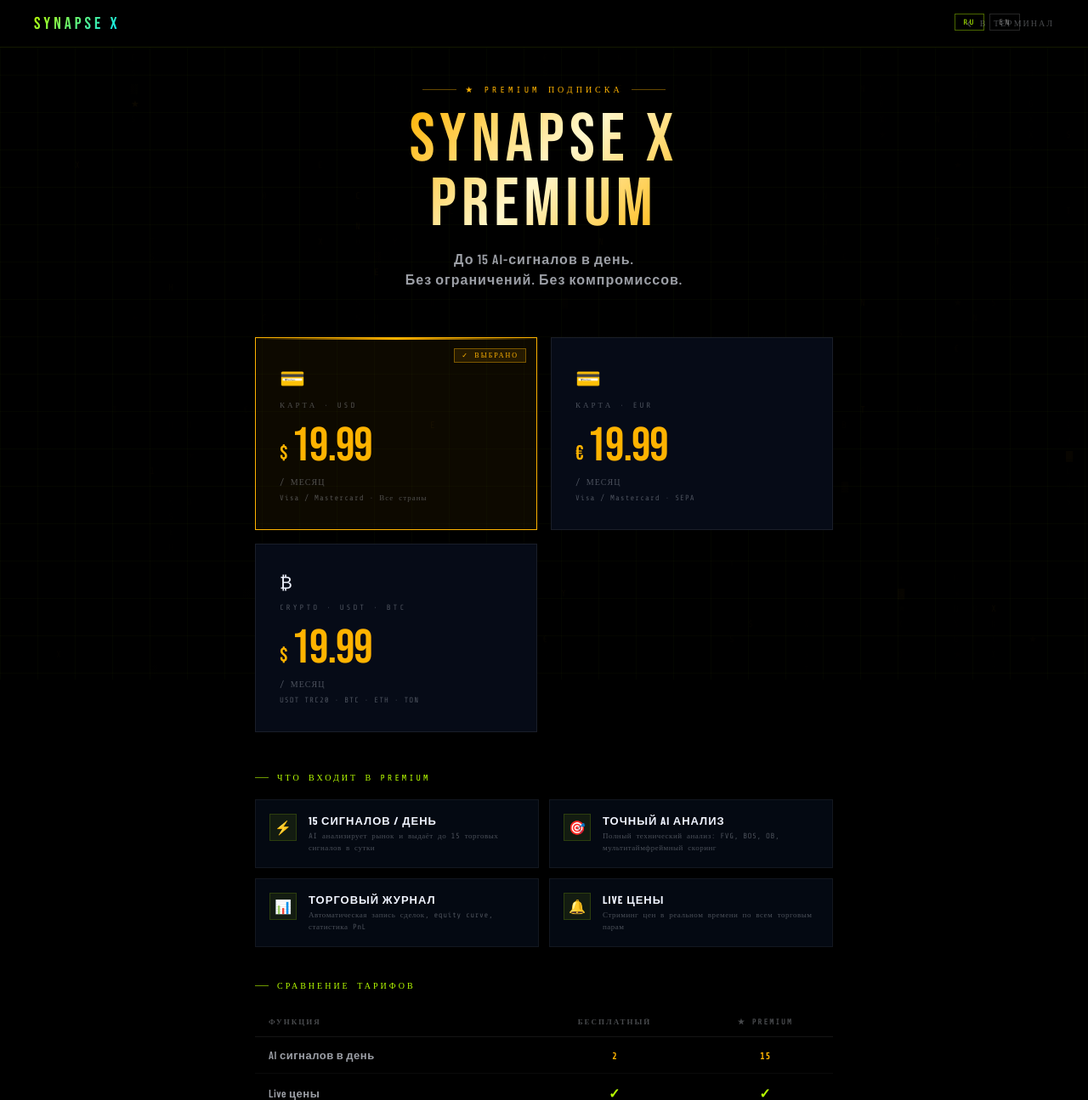
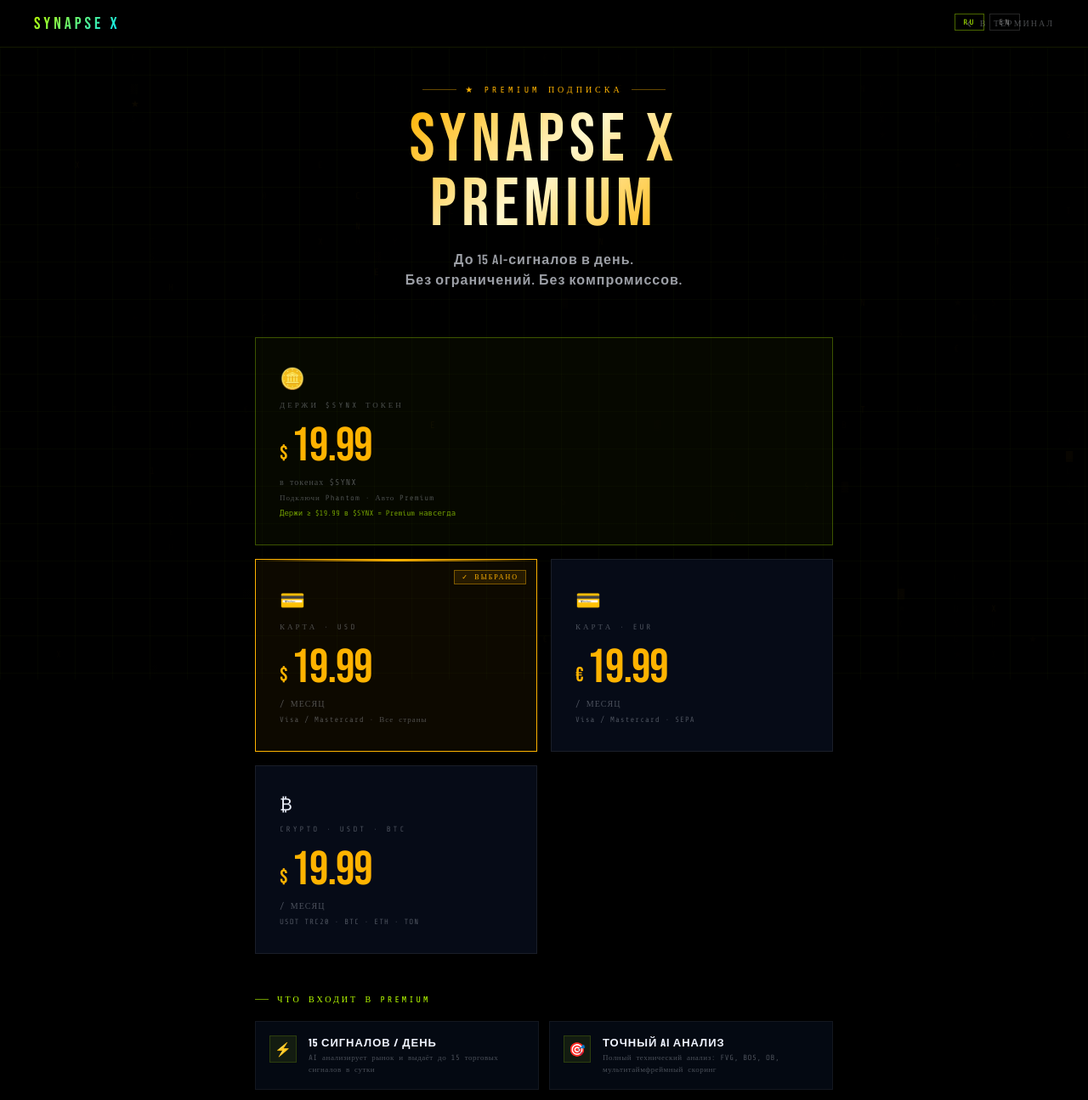
Before and after one commit to EvilWhiteBear/SynapseX_Project, a Flask app: page /premium in a window 1280 px wide. Shown: the top 1295 px of the page at 85% size. Run offline with Flask 3, Linux system fonts and the light colour scheme; data that the repository does not hold is empty; some libraries are stand-ins or nearby versions; some web fonts are replaced.

Commit message:
feat: Phantom wallet + $SYNX hold = Premium
- check_synx_balance(): Solana RPC + Jupiter Price API для проверки баланса SYNX
- POST /api/wallet/connect: привязка Phantom кошелька + авто-активация Premium если usd_value >= 19.99
- GET /api/wallet/check: ручная проверка баланса + авто-продление
- _daily_wallet_check() + _start_wallet_scheduler(): ежедневная проверка всех кошельков (каждые 24ч)
- premium.html: карточка SYNX (grid-column:1/-1), Phantom connect flow, wallet-status div
- Исправлен баг selectPlan: ключи card_usd/card_eur вместо usd/eur

Co-Authored-By: Claude Sonnet 4.6 <noreply@anthropic.com>

```diff
--- a/app.py
+++ b/app.py
@@ -946,6 +946,56 @@ def _start_db_backup_scheduler():
     log.info("[BACKUP] Планировщик бэкапа запущен (каждые 6ч → Telegram)")
 
 
+def _daily_wallet_check():
+    """Проверяет балансы всех привязанных кошельков каждые 24ч."""
+    try:
+        with sqlite3.connect(DB_PATH) as conn:
+            rows = conn.execute(
+                "SELECT uid, wallet_address, is_premium FROM users "
+                "WHERE wallet_address IS NOT NULL AND wallet_address != ''"
+            ).fetchall()
+        updated = 0
+        for uid, wallet, is_premium in rows:
+            try:
+                result = check_synx_balance(wallet)
+                usd_value = result.get('usd_value', 0)
+                from datetime import datetime, timezone, timedelta
+                if usd_value >= 19.99:
+                    until = (datetime.now(timezone.utc) + timedelta(days=30)).isoformat()
+                    with sqlite3.connect(DB_PATH) as conn:
+                        conn.execute(
+                            "UPDATE users SET is_premium=1, premium_until=? WHERE uid=?",
+                            (until, uid)
+                        )
+                        conn.commit()
+                    updated += 1
+                elif usd_value < 5.0 and is_premium:
+                    log.warning(f"[WALLET] {wallet[:8]}... баланс низкий: ${usd_value:.2f}")
+            except Exception as e:
+                log.warning(f"[WALLET] check error {wallet[:8]}: {e}")
+        log.info(f"[WALLET] Ежедневная проверка: {len(rows)} кошельков, {updated} продлено")
+        if updated > 0:
+            try:
+                from s3_backup import upload_db as _s3
+                _s3(DB_PATH)
+            except Exception:
+                pass
+    except Exception as e:
+        log.error(f"[WALLET] daily check error: {e}")
+
+
+def _start_wallet_scheduler():
+    """Запускает ежедневную проверку балансов $SYNX."""
+    def _scheduler():
+        import time as _t
+        _t.sleep(3600)  # первая проверка через 1ч после старта
+        while True:
+            _daily_wallet_check()
+            _t.sleep(86400)  # 24 часа
+    threading.Thread(target=_scheduler, daemon=True, name="WalletScheduler").start()
+    log.info("[WALLET] Планировщик проверки кошельков запущен (каждые 24ч)")
+
+
 def _load_limits_from_db():
     """Загружает лимиты из БД (если были сохранены ранее)."""
     try:
@@ -1133,6 +1183,127 @@ def api_prices():
     except Exception as e:
         log.error(f"[api/prices] Error: {e}")
         return jsonify({}), 200  # возвращаем пустой dict вместо 500
+
+
+def check_synx_balance(wallet_address: str) -> dict:
+    """
+    Проверяет баланс $SYNX токена на кошельке через Solana RPC.
+    Использует Jupiter API для получения цены токена в USD.
+    """
+    import requests as _req
+    SYNX_MINT = "f6oBCUbhoXR7xTDvCh2THGx95JmAZ4zYLC5TiGGpump"
+    result = {
+        "wallet": wallet_address,
+        "synx_balance": 0,
+        "synx_price_usd": 0,
+        "usd_value": 0,
+        "has_premium_amount": False,
+    }
+    try:
+        rpc_url = "https://api.mainnet-beta.solana.com"
+        payload = {
+            "jsonrpc": "2.0", "id": 1,
+            "method": "getTokenAccountsByOwner",
+            "params": [
+                wallet_address,
+                {"mint": SYNX_MINT},
+                {"encoding": "jsonParsed"},
+            ],
+        }
+        r = _req.post(rpc_url, json=payload, timeout=10)
+        accounts = r.json().get("result", {}).get("value", [])
+        if accounts:
+            token_amount = (accounts[0].get("account", {})
+                            .get("data", {}).get("parsed", {})
+                            .get("info", {}).get("tokenAmount", {}))
+            result["synx_balance"] = float(token_amount.get("uiAmount", 0) or 0)
+        price_r = _req.get(
+            f"https://price.jup.ag/v6/price?ids={SYNX_MINT}", timeout=5
+        )
+        if price_r.ok:
+            price_data = price_r.json().get("data", {}).get(SYNX_MINT, {})
+            price = float(price_data.get("price", 0) or 0)
+            result["synx_price_usd"] = price
+            result["usd_value"] = round(result["synx_balance"] * price, 4)
+            result["has_premium_amount"] = result["usd_value"] >= 19.99
+    except Exception as e:
+        log.warning(f"[WALLET] check_synx_balance error: {e}")
+    return result
+
+
+@app.route('/api/wallet/connect', methods=['POST'])
+def api_wallet_connect():
+    """Привязывает Phantom кошелёк к аккаунту и проверяет баланс $SYNX."""
+    uid = session.get('user_uid')
+    if not uid:
+        return jsonify({"error": "NOT_LOGGED_IN"}), 401
+    data = request.get_json() or {}
+    wallet = data.get('wallet_address', '').strip()
+    if not wallet or len(wallet) < 32:
+        return jsonify({"error": "Неверный адрес кошелька"}), 400
+    try:
+        with sqlite3.connect(DB_PATH) as conn:
+            existing = conn.execute(
+                "SELECT uid FROM users WHERE wallet_address=? AND uid!=?",
+                (wallet, uid)
+            ).fetchone()
+            if existing:
+                return jsonify({"error": "Этот кошелёк уже привязан к другому аккаунту"}), 400
+            conn.execute(
+                "UPDATE users SET wallet_address=? WHERE uid=?", (wallet, uid)
+            )
+            conn.commit()
+        result = check_synx_balance(wallet)
+        if result.get('usd_value', 0) >= 19.99:
+            from datetime import datetime, timezone, timedelta
+            until = (datetime.now(timezone.utc) + timedelta(days=30)).isoformat()
+            with sqlite3.connect(DB_PATH) as conn:
+                conn.execute(
+                    "UPDATE users SET is_premium=1, premium_until=? WHERE uid=?",
+                    (until, uid)
+                )
+                conn.commit()
+            result['premium_activated'] = True
+            result['premium_until'] = until
+            try:
+                from s3_backup import upload_db as _s3
+                _s3(DB_PATH)
+            except Exception:
+                pass
+        return jsonify(result)
+    except Exception as e:
+        log.error(f"[WALLET] connect error: {e}")
+        return jsonify({"error": str(e)}), 500
+
+
+@app.route('/api/wallet/check', methods=['GET'])
+def api_wallet_check():
+    """Проверяет текущий баланс $SYNX для привязанного кошелька."""
+    uid = session.get('user_uid')
+    if not uid:
+        return jsonify({"error": "NOT_LOGGED_IN"}), 401
+    try:
+        with sqlite3.connect(DB_PATH) as conn:
+            row = conn.execute(
+                "SELECT wallet_address FROM users WHERE uid=?", (uid,)
+            ).fetchone()
+        if not row or not row[0]:
+            return jsonify({"error": "Кошелёк не привязан", "has_wallet": False})
+        result = check_synx_balance(row[0])
+        result['has_wallet'] = True
+        if result.get('usd_value', 0) >= 19.99:
+            from datetime import datetime, timezone, timedelta
+            until = (datetime.now(timezone.utc) + timedelta(days=30)).isoformat()
+            with sqlite3.connect(DB_PATH) as conn:
+                conn.execute(
+                    "UPDATE users SET is_premium=1, premium_until=? WHERE uid=?",
+                    (until, uid)
+                )
+                conn.commit()
+            result['premium_activated'] = True
+        return jsonify(result)
+    except Exception as e:
+        return jsonify({"error": str(e)}), 500
 
 
 @app.route('/api/entry', methods=['POST'])
@@ -3080,6 +3251,7 @@ if _portfolio_ready:
 _start_full_cleanup_scheduler(DB_PATH)
 _start_db_backup_scheduler()   # автобэкап в Telegram каждые 6ч
 start_s3_sync_scheduler(DB_PATH, interval_sec=1800)  # синхронизация с S3 каждые 30 мин
+_start_wallet_scheduler()       # проверка балансов $SYNX каждые 24ч
 threading.Thread(target=_warm_cache, daemon=True).start()
 
 
--- a/templates/premium.html
+++ b/templates/premium.html
@@ -248,6 +248,21 @@ Paddle.Setup({
 
   <!-- Выбор тарифа (валюта) -->
   <div class="plans" id="plans-block">
+    <!-- $SYNX Token Hold -->
+    <div class="plan-card" onclick="selectPlan('synx', this)"
+         style="border-color:rgba(184,255,0,0.3);background:rgba(184,255,0,0.03);grid-column:1/-1;">
+      <div class="plan-currency-flag">🪙</div>
+      <div class="plan-currency-name">{% if current_lang == "EN" %}HOLD $SYNX TOKEN{% else %}ДЕРЖИ $SYNX ТОКЕН{% endif %}</div>
+      <div class="plan-price">
+        <div class="plan-price-symbol">$</div>
+        <div class="plan-price-amount">19.99</div>
+      </div>
+      <div class="plan-price-period">{% if current_lang == "EN" %}worth of $SYNX{% else %}в токенах $SYNX{% endif %}</div>
+      <div class="plan-desc">{% if current_lang == "EN" %}Connect Phantom wallet · Auto Premium{% else %}Подключи Phantom · Авто Premium{% endif %}</div>
+      <div style="margin-top:8px;font-size:9px;color:rgba(184,255,0,0.6);font-family:'Share Tech Mono',monospace;">
+        {% if current_lang == "EN" %}Hold ≥ $19.99 of $SYNX = Premium forever{% else %}Держи ≥ $19.99 в $SYNX = Premium навсегда{% endif %}
+      </div>
+    </div>
     <!-- Карта USD — Paddle (всегда показывается) -->
     <div class="plan-card selected" onclick="selectPlan('card_usd', this)">
       <div class="plan-currency-flag">💳</div>
@@ -374,6 +389,10 @@ Paddle.Setup({
       Оплата через Stripe · Безопасно · Отмена в любой момент<br>
       Нажимая кнопку, вы соглашаетесь с <a href="#">условиями использования</a>
     </div>
+    <div id="wallet-status" style="display:none;margin-top:12px;padding:10px;
+         background:rgba(184,255,0,0.06);border:1px solid rgba(184,255,0,0.2);
+         font-family:'Share Tech Mono',monospace;font-size:11px;color:#b8ff00;
+         text-align:center;"></div>
   </div>
 
   <!-- Управление подпиской (для Premium) -->
@@ -415,8 +434,8 @@ function selectPlan(currency, el) {
   el.classList.add('selected');
   const isEN = document.documentElement.lang === 'en';
   const labels = isEN
-    ? {usd: '$ GET PREMIUM — $19.99/MO', eur: '€ GET PREMIUM — €19.99/MO', crypto: '₿ PAY WITH CRYPTO — $19.99/MO'}
-    : {usd: '$ ОФОРМИТЬ PREMIUM — $19.99/МЕС', eur: '€ ОФОРМИТЬ PREMIUM — €19.99/МЕС', crypto: '₿ ОПЛАТИТЬ КРИПТОЙ — $19.99/МЕС'};
+    ? {card_usd: '$ GET PREMIUM — $19.99/MO', card_eur: '€ GET PREMIUM — €19.99/MO', crypto: '₿ PAY WITH CRYPTO — $19.99/MO', synx: '🪙 CONNECT PHANTOM — HOLD $SYNX'}
+    : {card_usd: '$ ОФОРМИТЬ PREMIUM — $19.99/МЕС', card_eur: '€ ОФОРМИТЬ PREMIUM — €19.99/МЕС', crypto: '₿ ОПЛАТИТЬ КРИПТОЙ — $19.99/МЕС', synx: '🪙 ПОДКЛЮЧИТЬ PHANTOM — ДЕРЖИ $SYNX'};
   document.getElementById('cta-btn').querySelector('.btn-text').textContent = labels[currency] || 'ОФОРМИТЬ PREMIUM';
 }
 
@@ -442,6 +461,10 @@ async function startPaddlePayment() {
 }
 
 async function subscribe() {
+  if (_selectedCurrency === 'synx') {
+    await connectPhantom();
+    return;
+  }
   const btn = document.getElementById('cta-btn');
   btn.classList.add('loading'); btn.disabled = true;
   try {
@@ -586,6 +609,62 @@ async function checkStatus() {
   } catch(e) { console.error(e); }
 }
 
+async function connectPhantom() {
+  const btn = document.getElementById('cta-btn');
+  btn.disabled = true;
+  const statusEl = document.getElementById('wallet-status');
+  try {
+    if (!window.solana || !window.solana.isPhantom) {
+      window.open('https://phantom.app/', '_blank');
+      alert('{% if current_lang == "EN" %}Please install Phantom wallet first{% else %}Сначала установите Phantom кошелёк{% endif %}');
+      btn.disabled = false;
+      return;
+    }
+    const resp = await window.solana.connect();
+    const walletAddress = resp.publicKey.toString();
+    if (statusEl) {
+      statusEl.style.display = 'block';
+      statusEl.style.color = '#b8ff00';
+      statusEl.textContent = '⟳ Проверяем баланс $SYNX...';
+    }
+    const r = await fetch('/api/wallet/connect', {
+      method: 'POST',
+      headers: {'Content-Type': 'application/json'},
+      body: JSON.stringify({wallet_address: walletAddress})
+    });
+    const d = await r.json();
+    if (d.error) {
+      if (statusEl) { statusEl.style.color = '#ff4466'; statusEl.textContent = '❌ ' + d.error; }
+      alert(d.error);
+      btn.disabled = false;
+      return;
+    }
+    if (d.premium_activated) {
+      if (statusEl) {
+        statusEl.style.color = '#b8ff00';
+        statusEl.textContent = '✅ Premium активирован! Баланс: $' + (d.usd_value || 0).toFixed(2);
+      }
+      setTimeout(() => location.reload(), 2000);
+    } else {
+      const needed = (19.99 - (d.usd_value || 0)).toFixed(2);
+      if (statusEl) {
+        statusEl.style.color = '#ff4466';
+        statusEl.textContent = `❌ Баланс: $${(d.usd_value||0).toFixed(2)} | Нужно ещё: $${needed}`;
+      }
+      alert(
+        `💰 Текущий баланс $SYNX: $${(d.usd_value||0).toFixed(2)}\n` +
+        `📊 Нужно минимум: $19.99\n` +
+        `🔴 Не хватает: $${needed}\n\n` +
+        `Купи $SYNX на pump.fun и попробуй снова!`
+      );
+    }
+  } catch(e) {
+    if (statusEl) { statusEl.style.color = '#ff4466'; statusEl.textContent = '❌ ' + e.message; }
+    alert('Ошибка подключения: ' + e.message);
+  }
+  btn.disabled = false;
+}
+
 checkStatus();
 
 // Matrix BG
```
